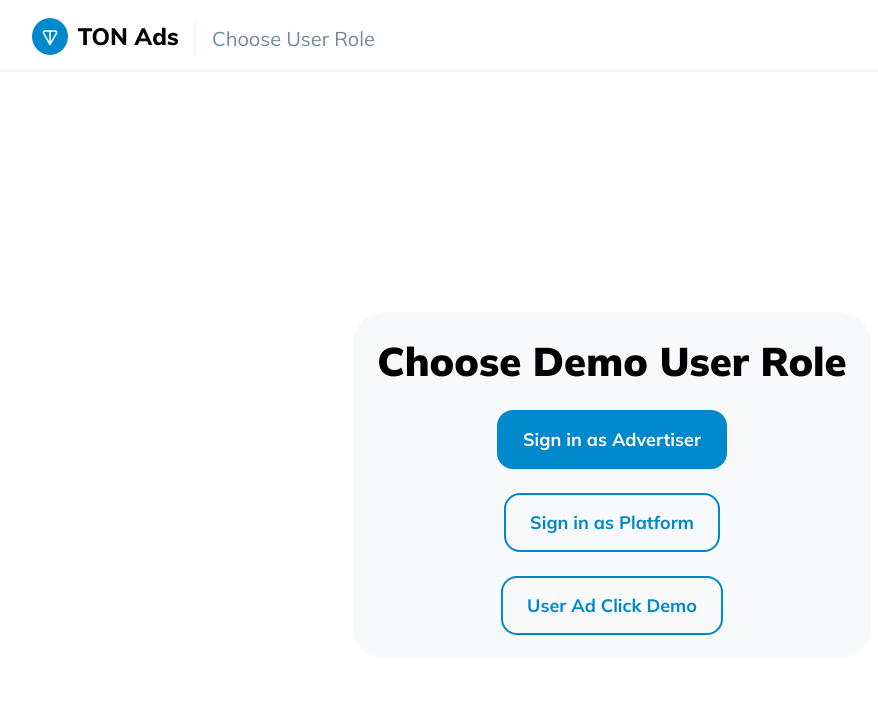
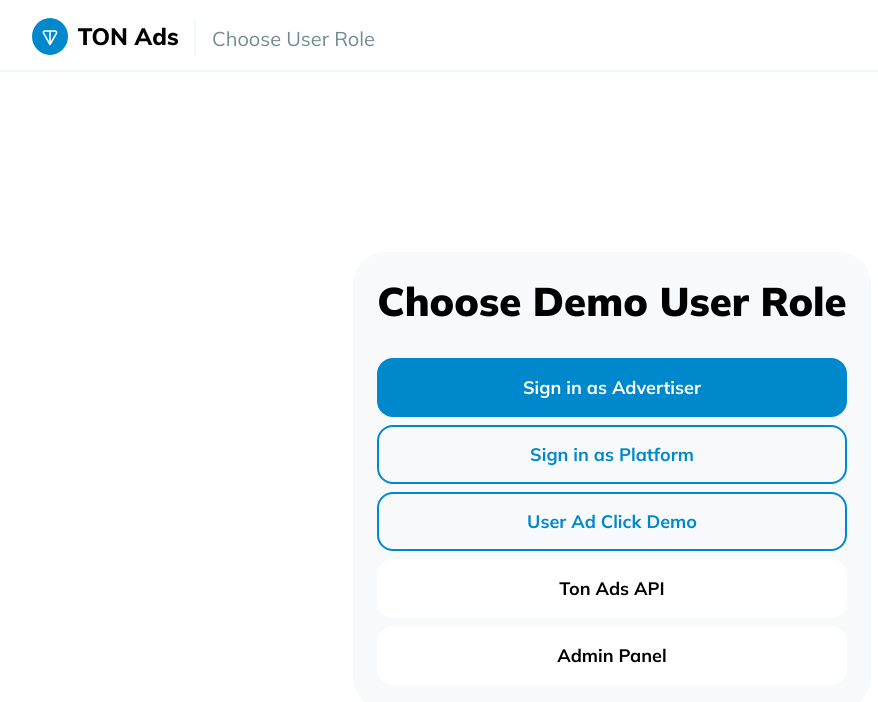
Before and after one commit to rybakisa/ton-ads, a React app in the folder frontend/: page /usertypes in a window 1280 px wide. Shown: the top 702 px of the page, without its empty margins (28-906 px from the left). Built offline with nearby package versions, Linux system fonts and the light colour scheme; what tonweb would draw is missing.

Commit message:
Add usertype buttons: api and admin

```diff
--- a/frontend/src/components/userTypes/UserTypes.jsx
+++ b/frontend/src/components/userTypes/UserTypes.jsx
@@ -6,10 +6,12 @@
 const UserTypes = () => {
     return (
         <div className='user-type--wrap'>
-            <h1><b>Choose Demo User Role</b></h1>
+            <h1 className='headline--user-type'><b>Choose Demo User Role</b></h1>
             <Button className='user-type--button' link='advertiser/profile' text='Sign in as Advertiser' primary/>
             <Button className='user-type--button' link='platform/profile' text='Sign in as Platform' secondary/>
             <Button className='user-type--button' link='/new-york-times' text='User Ad Click Demo' secondary/>
+            <Button className='user-type--button' link='/api' text='Ton Ads API' tretiary/>
+            <Button className='user-type--button' link='/admin' text='Admin Panel' tretiary/>
         </div>
     )
 }
--- a/frontend/src/components/userTypes/userTypes.css
+++ b/frontend/src/components/userTypes/userTypes.css
@@ -1,11 +1,11 @@
 .user-type--wrap {
     display: flex;
     flex-direction: column;
-    gap: 24px;
+    gap: 8px;
     border-radius: 32px;
     background: var(--bright-background);
     margin: auto;
-    margin-top: 240px;
+    margin-top: 180px;
     padding: 24px;
     width: fit-content;
     justify-content: center;
@@ -13,6 +13,26 @@
 
 }
 
+.headline--user-type {
+    margin-bottom: 24px;
+}
+
+.user-type--wrap a {
+    width: 100%;
+}
+
+.user-type--wrap a .button--primary {
+    width: 100%;
+}
+
+.user-type--wrap a .button--secondary {
+    width: 100%;
+}
+
+.user-type--wrap a .button--tretiary {
+    width: 100%;
+}
+
 .user-type--button {
     width: 100%;
 }
--- a/frontend/src/index.js
+++ b/frontend/src/index.js
@@ -4,6 +4,7 @@
   BrowserRouter,
   Routes,
   Route,
+  Navigate,
 } from "react-router-dom";
 import './index.css';
 import './variables.css';
@@ -22,15 +23,21 @@
 import PlatformContracts from './components/platformContracts/PlatformContracts';
 import PopUp from './components/popUp/PopUp';
 import App from './App';
+import { useLocation } from 'react-router-dom'
+
 
 const root = ReactDOM.createRoot(document.getElementById('root'));
+function HeaderView() {
+  const location = useLocation();
+  return location.pathname
+}
 root.render(
   <BrowserRouter>
     <App />
     <Header />
     <Routes>
-    <Route path="" element={<Landing />} />
       <Route path="/landing" element={<Landing />} />
+      <Route path="/" element={<Navigate replace to="/landing" />} />
       <Route path="/new-york-times" element={<SampleAdPage />} />
       <Route path="/usertypes" element={<UserTypes />} />
       <Route path="/advertiser/profile" element={<Profile />} />
```
